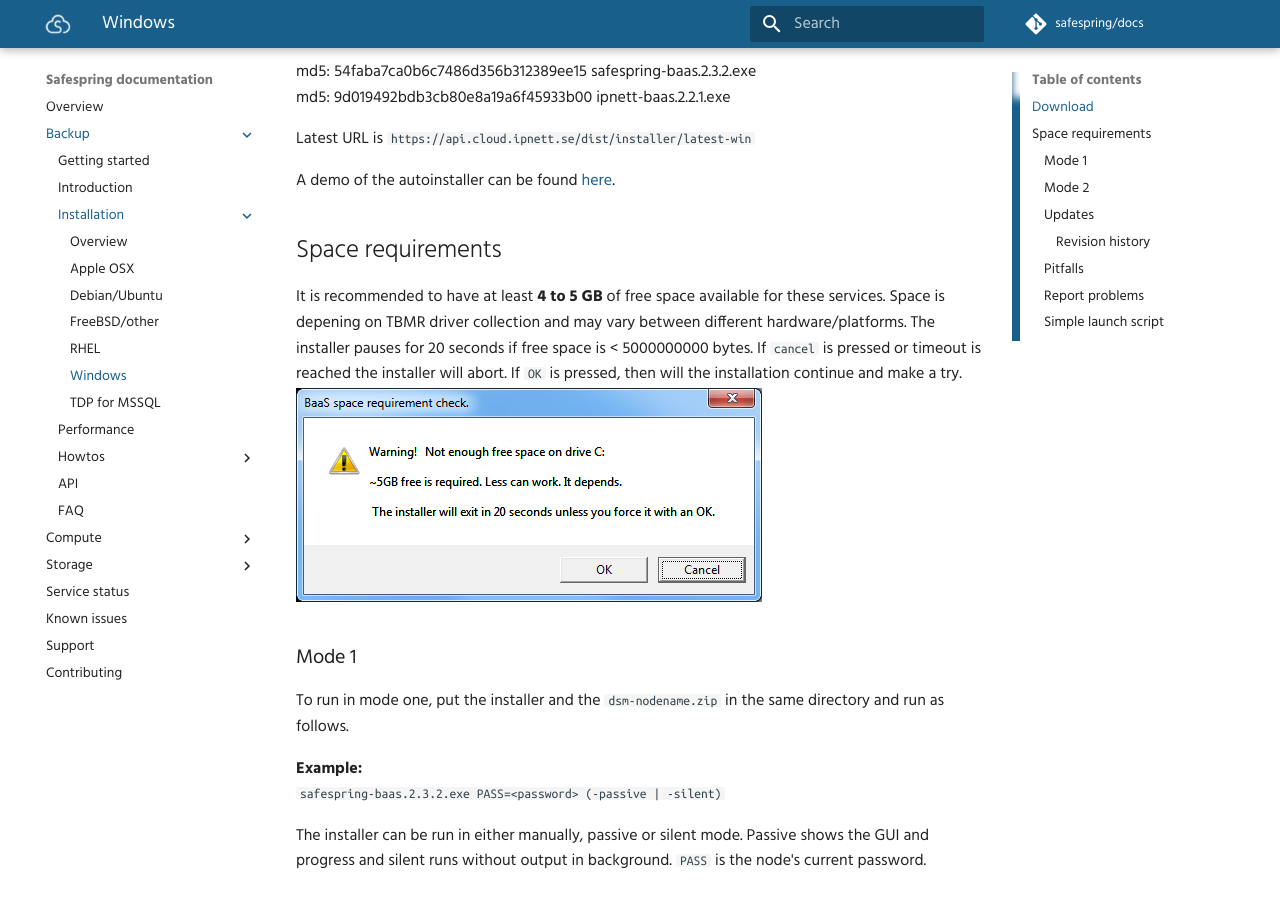
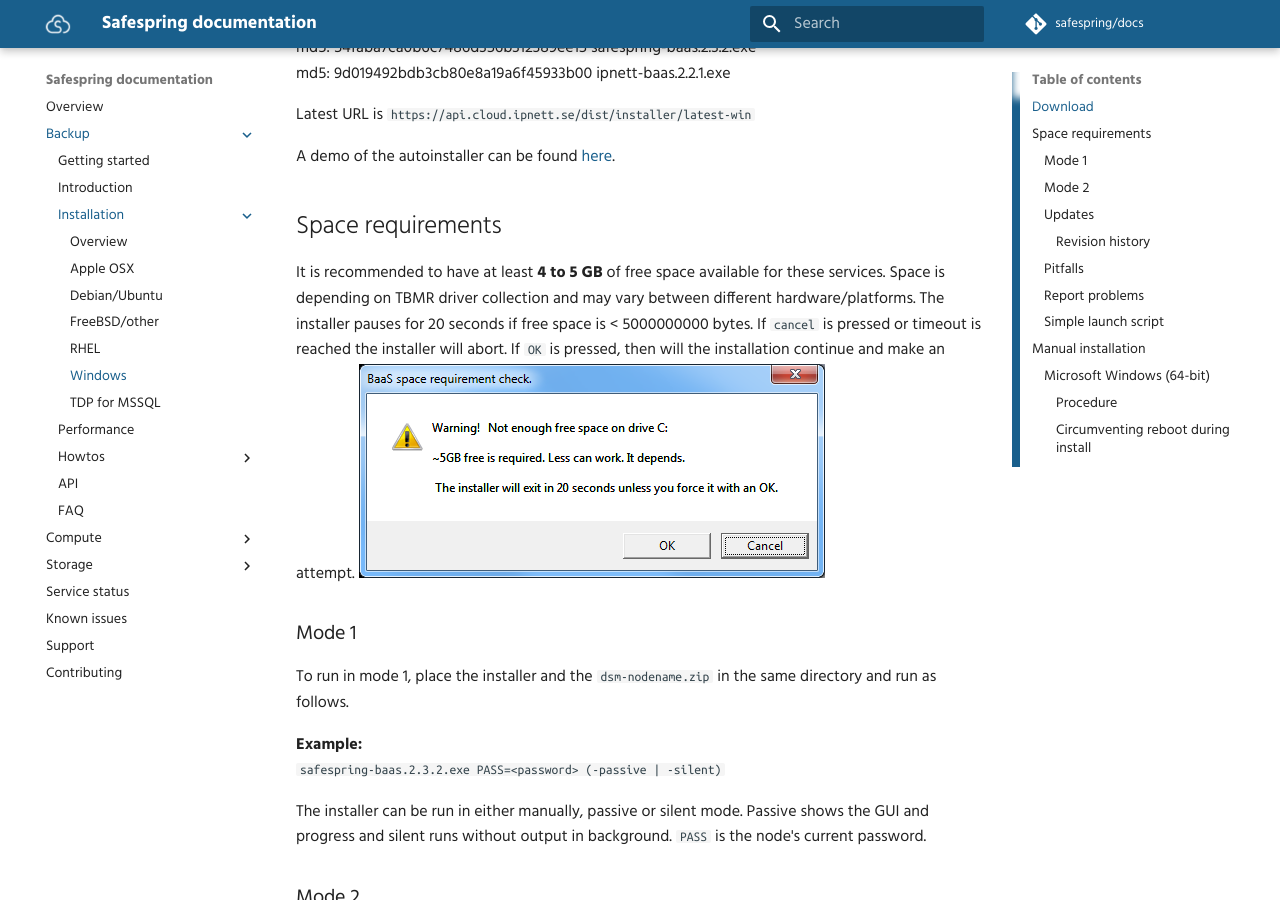
Before and after one commit to safespring/docs, an MkDocs documentation site: the page built from content/backup/install/windows.md, in a window 1280 px wide and 900 px high, scrolled down 1375 px. Built offline with MkDocs 1.6.1 and Material for MkDocs 9.7.7, drawn with Linux system fonts in a browser that asks for light colours; comment, search, counter and statistics services are not loaded; old or Windows-style settings are respelled for this version of MkDocs; some of the changed text lies outside the part shown.

Commit message:
Spelling fixes

```diff
--- a/content/backup/install/windows.md
+++ b/content/backup/install/windows.md
@@ -1,11 +1,13 @@
-# Auto installation
+ Auto installation
 
 This installer installs the TSM BA Client and services and the TBMR client and licenses. It detects 32-bit or 64-bit platforms and contains both versions. Administative priviledges is required for all installations.
 
 It can be run in two modes. The first mode requires that the administrator of the service has created a node and checked out the config file, dsm-nodenamexyz.zip, and have the password this node.
 Any user with administrative permissions can then install the services on their computer using the installer, zip and password.
 
-The second mode includes the process of creating a new node and therefore requires API credentials and more settings. It is recommended to use credentials with limited numbers nodes and not your fully administrative credentials. If credentials with unlimited permissions is used it is advised to delete all files in Windows `%TEMP%` directory after installation or failure to install since it may disclose secrets. The installer makes it best to remove them but in some scenarios they might be left behind.
+The second mode includes the process of creating a new node and therefore requires API credentials and more settings. It is recommended to use credentials with limited numbers nodes and not your fully administrative credentials.
+If credentials with unlimited permissions is used it is advised to delete all files in Windows `%TEMP%` directory after installation or failure to install since it may disclose secrets.
+The installer makes it best to remove them but in some scenarios they might be left behind.
 To see options and rules to run simply run `"safespring-baas.2.3.2.exe -help"`. All installer parameters must be in CAPITAL letters. Flags can be in lower case.
 
 ![help](../../images/help.png)
@@ -25,11 +27,12 @@
 A demo of the autoinstaller can be found [here](https://api.cloud.ipnett.se/dist/media/IPnett-BaaS-Installation.avi).
 
 ## Space requirements
-It is recommended to have at least **4 to 5 GB** of free space available for these services. Space is depening on TBMR driver collection and may vary between different hardware/platforms. The installer pauses for 20 seconds if free space is < 5000000000 bytes. If `cancel` is pressed or timeout is reached the installer will abort. If `OK` is pressed, then will the installation continue and make a try.
+It is recommended to have at least **4 to 5 GB** of free space available for these services. Space is depending on TBMR driver collection and may vary between different hardware/platforms.
+The installer pauses for 20 seconds if free space is < 5000000000 bytes. If `cancel` is pressed or timeout is reached the installer will abort. If `OK` is pressed, then will the installation continue and make an attempt.
 ![Space Dialogue](../../images/spacecheck.png)
 
 ### Mode 1
-To run in mode one, put the installer and the `dsm-nodename.zip` in the same directory and run as follows.
+To run in mode 1, place the installer and the `dsm-nodename.zip` in the same directory and run as follows.
 
 **Example:**
 `safespring-baas.2.3.2.exe PASS=<password> (-passive | -silent)`
@@ -37,7 +40,9 @@
 The installer can be run in either manually, passive or silent mode. Passive shows the GUI and progress and silent runs without output in background. `PASS` is the node's current password.
 
 ### Mode 2
-In order to use the fully automated install you must generate your secret token based on your access keys. The access token only needs to be generated once and on any machine with openssl or PowerShell. How to get your access-key and secret key can be read here, https://github.com/IPnett/cloud-BaaS/wiki/FAQ-and-Known-Issues.
+In order to use the fully automated install you must generate your secret token based on your access keys.
+The access token only needs to be generated once and on any machine with openssl or PowerShell.
+How to get your access-key and secret key can be read here, https://github.com/IPnett/cloud-BaaS/wiki/FAQ-and-Known-Issues.
 
 Download and install openssl from here, https://slproweb.com/products/Win32OpenSSL.html
 and run
```
Also changed, not shown: other parts of content/backup/install/windows.md (+2 -2 lines).
